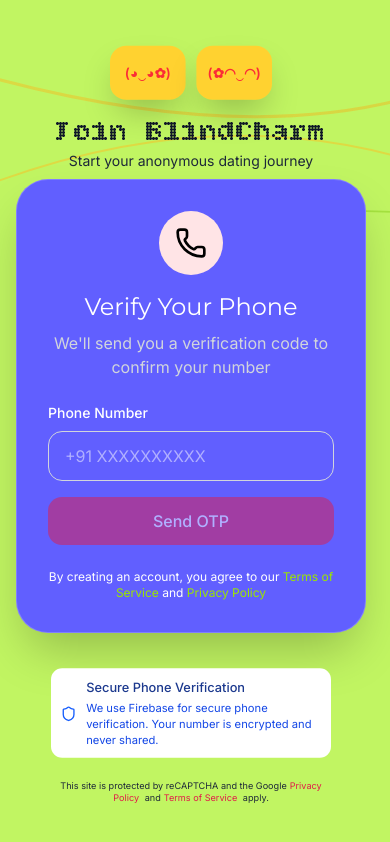
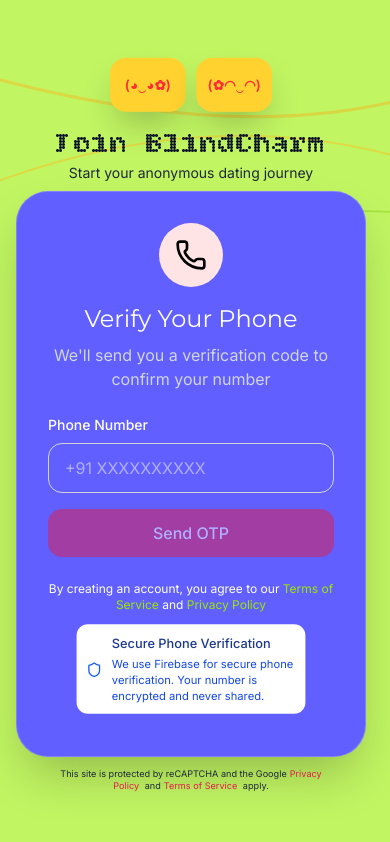
Before and after one commit to Vikasverma9515/BlindCharm, a Next.js app: page /login in a window 390 px wide. Built offline with nearby package versions, Linux system fonts and the light colour scheme; no server answers.

Commit message:
phone auth fix 1

```diff
--- a/src/app/(auth)/login/page.tsx
+++ b/src/app/(auth)/login/page.tsx
@@ -166,13 +166,9 @@ export default function LoginPage() {
               <PhoneAuth
                 onSuccess={handleAuthSuccess}
                 onError={handleAuthError}
+
               />
-            </div>
-
-          </div>
-
-        </div>
-        <div className="scale-80  flex  bg-white rounded-xl p-3  items-center justify-center mt-6">
+              <div className="scale-80  flex  bg-white rounded-xl p-3  items-center justify-center mt-0">
                 <div className="flex items-center gap-3">
                   <Shield className="w-5 h-5 text-blue-600  mt-0.5 flex-shrink-0" />
                   <div>
@@ -185,6 +181,12 @@ export default function LoginPage() {
                   </div>
                 </div>
               </div>
+            </div>
+
+          </div>
+
+        </div>
+
 
 
 
@@ -194,6 +196,7 @@ export default function LoginPage() {
             Secure login protected by industry-standard encryption
           </p> */}
 
+
           <p className="text-xs text-gray-800 dark:text-black mt-2">
             This site is protected by reCAPTCHA and the Google
 
@@ -202,7 +205,9 @@ export default function LoginPage() {
             <a className='text-primary-600 p-1' href="https://policies.google.com/terms">Terms of Service</a> apply.
           </p>
         </div>
+
       </div>
+
     </div>
   )
 }
```
Lines whose indentation alone changed are shown as unchanged.
